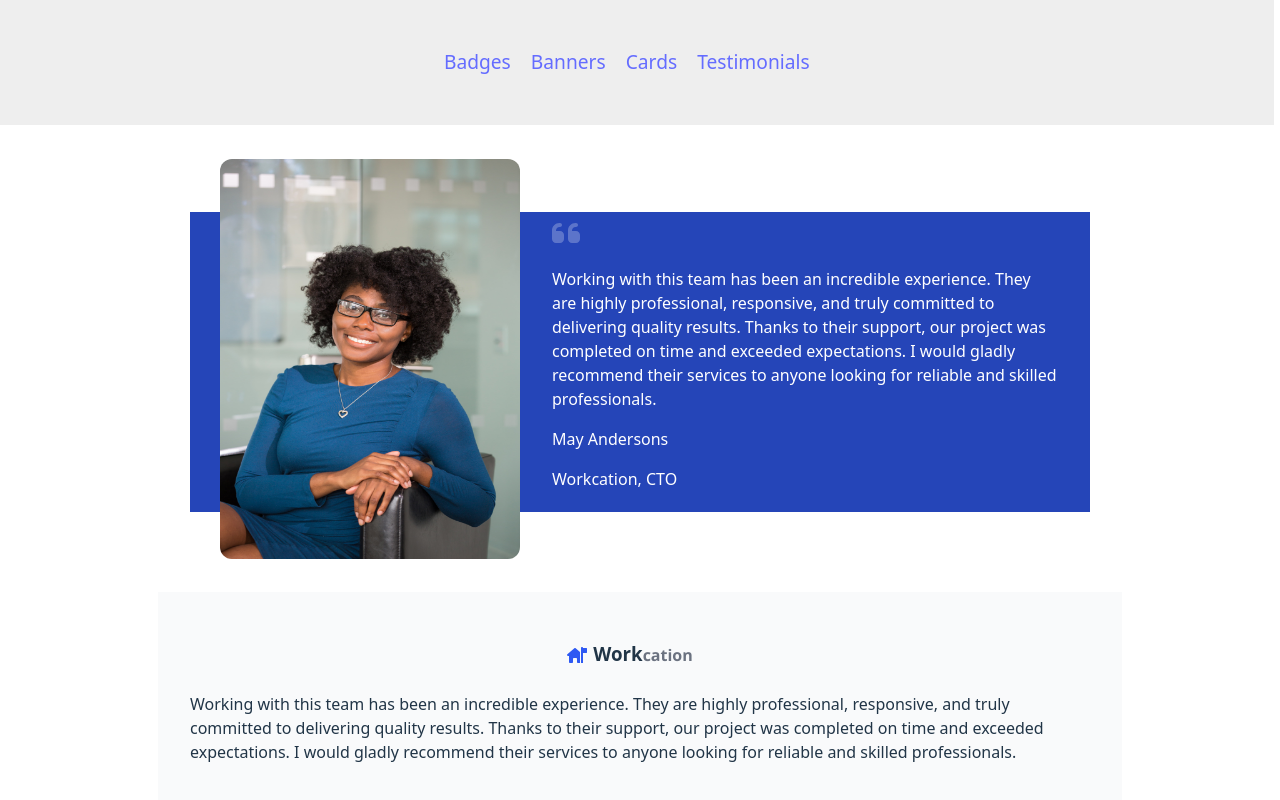
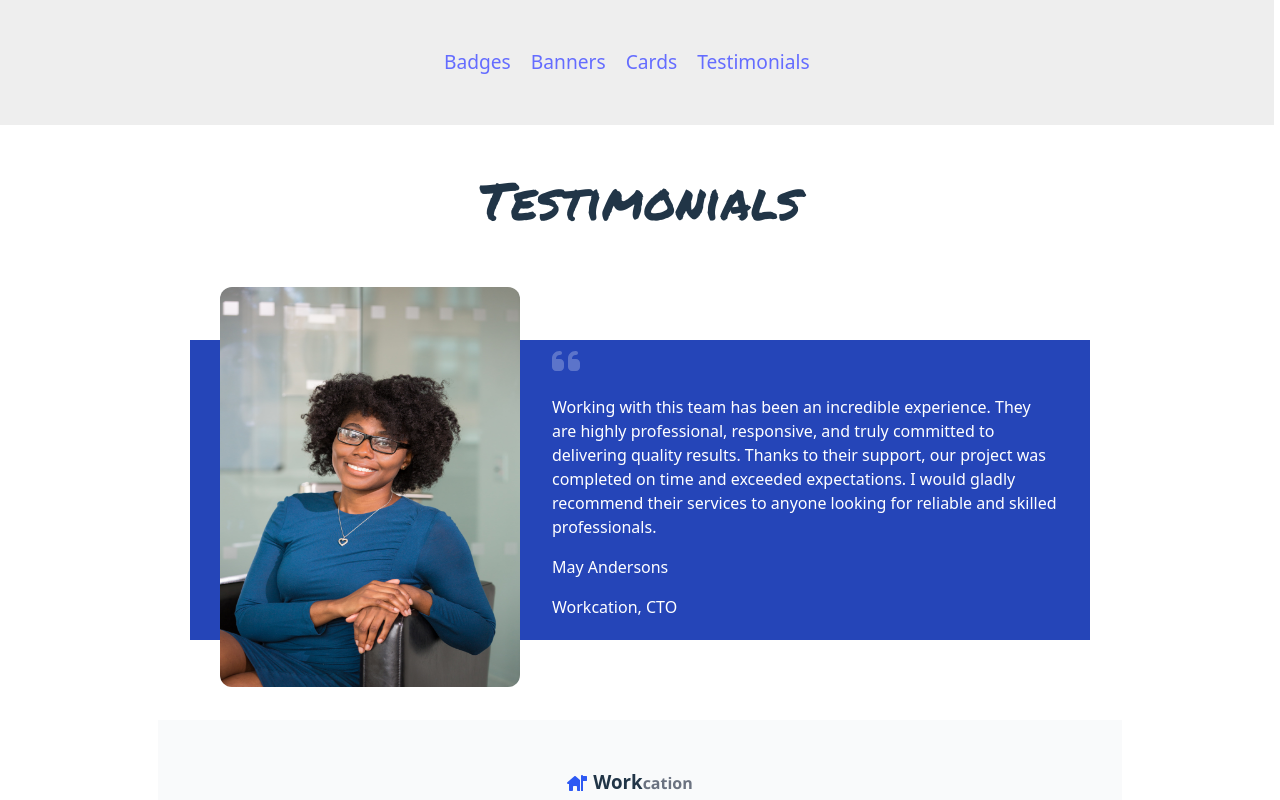
Before and after one commit to Nuhamin-07/component-library, a React (Vite) app: page /testimonials in a window 1280 px wide. Shown: the top 800 px of the page. Built offline with nearby package versions, Linux system fonts and the light colour scheme; a web font is replaced by a local one.

Commit message:
header added to testimonial page

```diff
--- a/src/App.css
+++ b/src/App.css
@@ -235,7 +235,7 @@ h3 {
 }
 
 .test-container {
-  margin-top: 10em;
+  margin-top: 7em;
 }
 
 .quote span {
--- a/src/pages/Testimonial.jsx
+++ b/src/pages/Testimonial.jsx
@@ -10,6 +10,8 @@ export default function Testimonial() {
   const name = "May Andersons";
   const role = "Workcation, CTO";
   return (
+    <>
+      <h1>Testimonials</h1>
       <div className="test-container">
         <TestimonialWithImage
           image={client}
@@ -27,5 +29,6 @@ export default function Testimonial() {
           role={role}
         />
       </div>
+    </>
   );
 }
```
Lines whose indentation alone changed are shown as unchanged.
